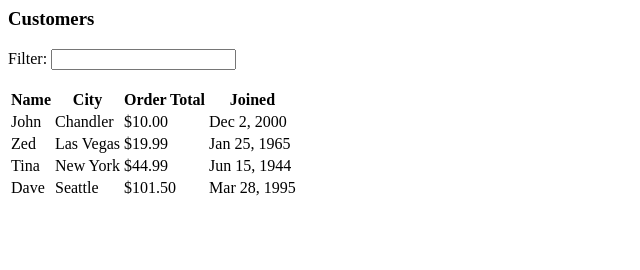
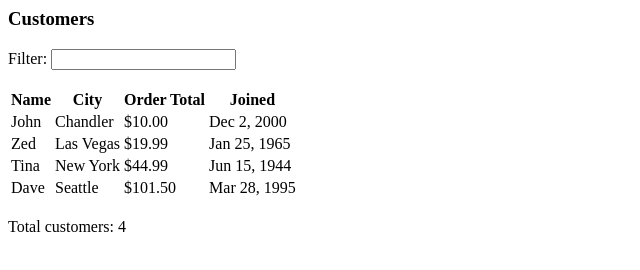
Before and after one commit to tdyer/html-angular-controllers, a plain HTML site: page controllers1_done.html in a window 1280 px wide. Shown: the whole page, without its empty margins (0-640 px from the left). Drawn offline with Linux system fonts and the light colour scheme.

Commit message:
Added Customer Total

```diff
--- a/controllers1_done.html
+++ b/controllers1_done.html
@@ -28,6 +28,7 @@
         <td>{{ cust.joined | date}}</td>
       </tr>
     </table>
-
+    <br/>
+    <span>Total customers: {{customers.length}}</span>
   </body>
 </html>
```
